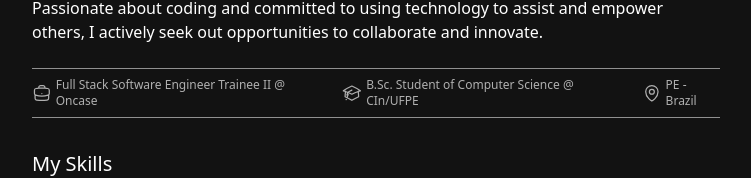
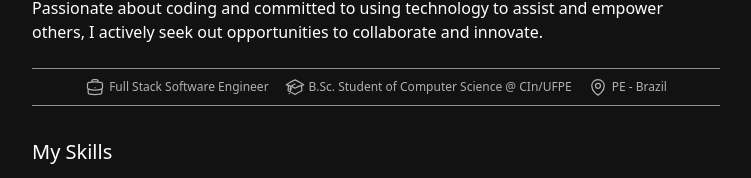
Before and after one commit to mateuseap/mateuseap.github.io, a React (Create React App) app: page / in a window 1280 px wide. Shown: the part 286-464 px from the top of the page, without its empty margins (264-1015 px from the left). Built offline with nearby package versions, Linux system fonts and the light colour scheme.

Commit message:
feat(pages/Home): update job title

```diff
--- a/src/pages/Home/Home.tsx
+++ b/src/pages/Home/Home.tsx
@@ -263,7 +263,7 @@ function Home() {
         <div className='h-full w-full flex flex-col sm:flex-row gap-x-4 text-xs font-medium text-[#b0b0b0] border-[#909090] border-t border-b items-center justify-center pt-2 pb-2'>
           <div className='flex gap-x-1 items-center'>
             <BriefcaseIcon className='h-5 w-5' />
-            <div>Full Stack Software Engineer Trainee II @ Oncase</div>
+            <div>Full Stack Software Engineer</div>
           </div>
           <div className='flex gap-x-1 items-center'>
             <AcademicCapIcon className='h-5 w-5' />
```
